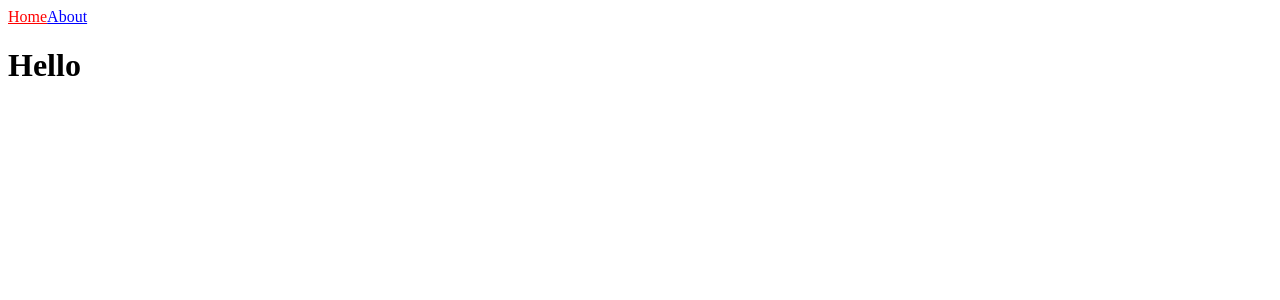
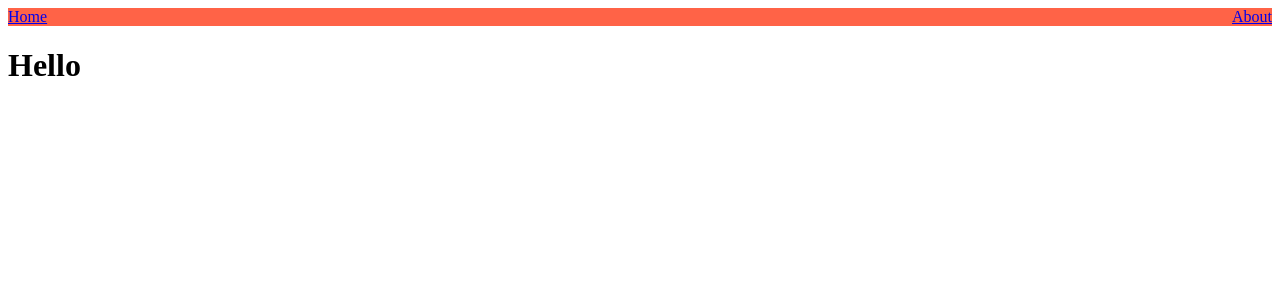
Before and after one commit to lnuvy/nomad-nextJS, a Next.js app: page / in a window 1280 px wide. Shown: the top 300 px of the page. Built offline with nearby package versions, Linux system fonts and the light colour scheme.

Commit message:
CSS Module로 css 적용

```diff
--- a/components/NavBar.js
+++ b/components/NavBar.js
@@ -1,16 +1,17 @@
 import Link from 'next/link';
 import { useRouter } from 'next/router';
+import styles from "./NavBar.module.css";
 
 export default function NavBar() {
   const router = useRouter();
 
   return (
-    <nav>
+    <nav className={styles.nav}>
       <Link href="/">
-        <a style={{ color: router.pathname === "/" ? "red" : "blue" }}>Home</a>
+        <a>Home</a>
       </Link>
       <Link href="/about">
-        <a style={{ color: router.pathname === "/about" ? "red" : "blue" }}>About</a>
+        <a>About</a>
       </Link>
 
     </nav>
--- /dev/null
+++ b/components/NavBar.module.css
@@ -0,0 +1,6 @@
+.nav {
+  display: flex;
+  justify-content: space-between;
+  background-color: tomato;
+
+}
```
